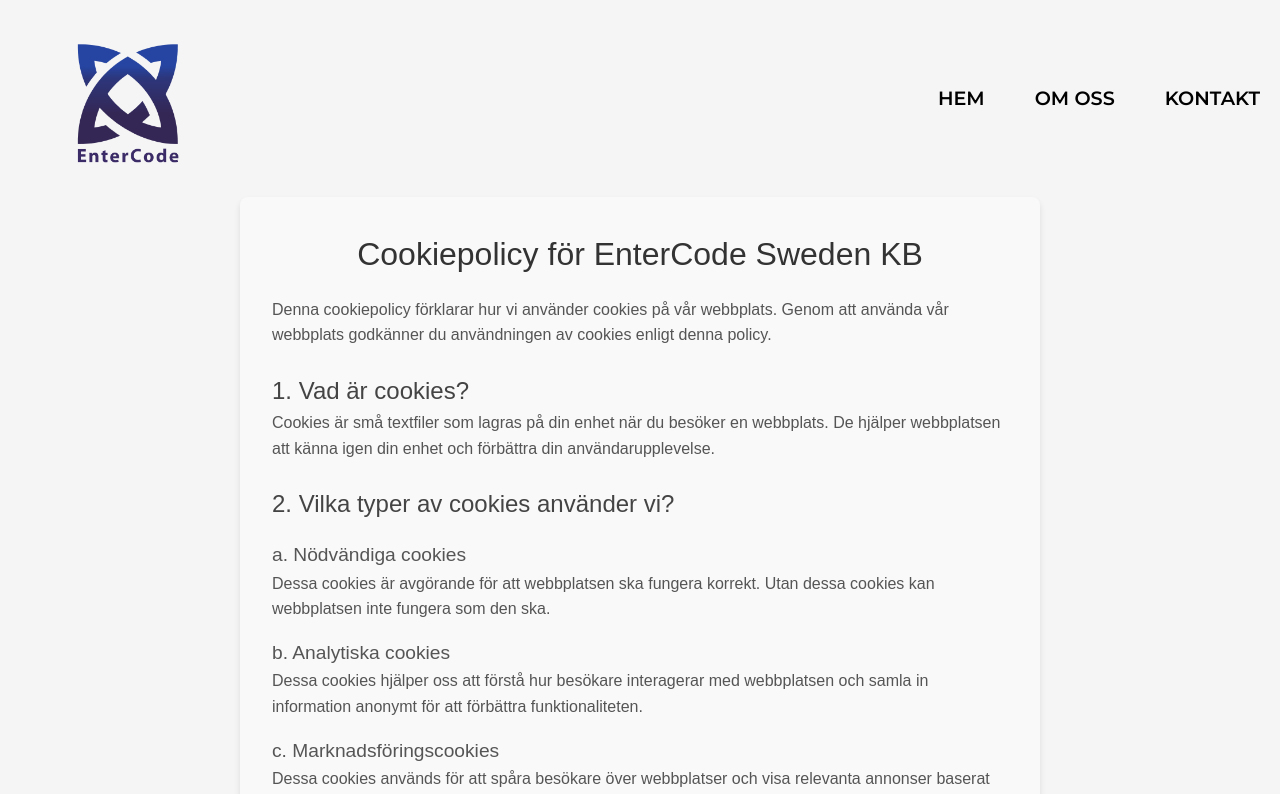
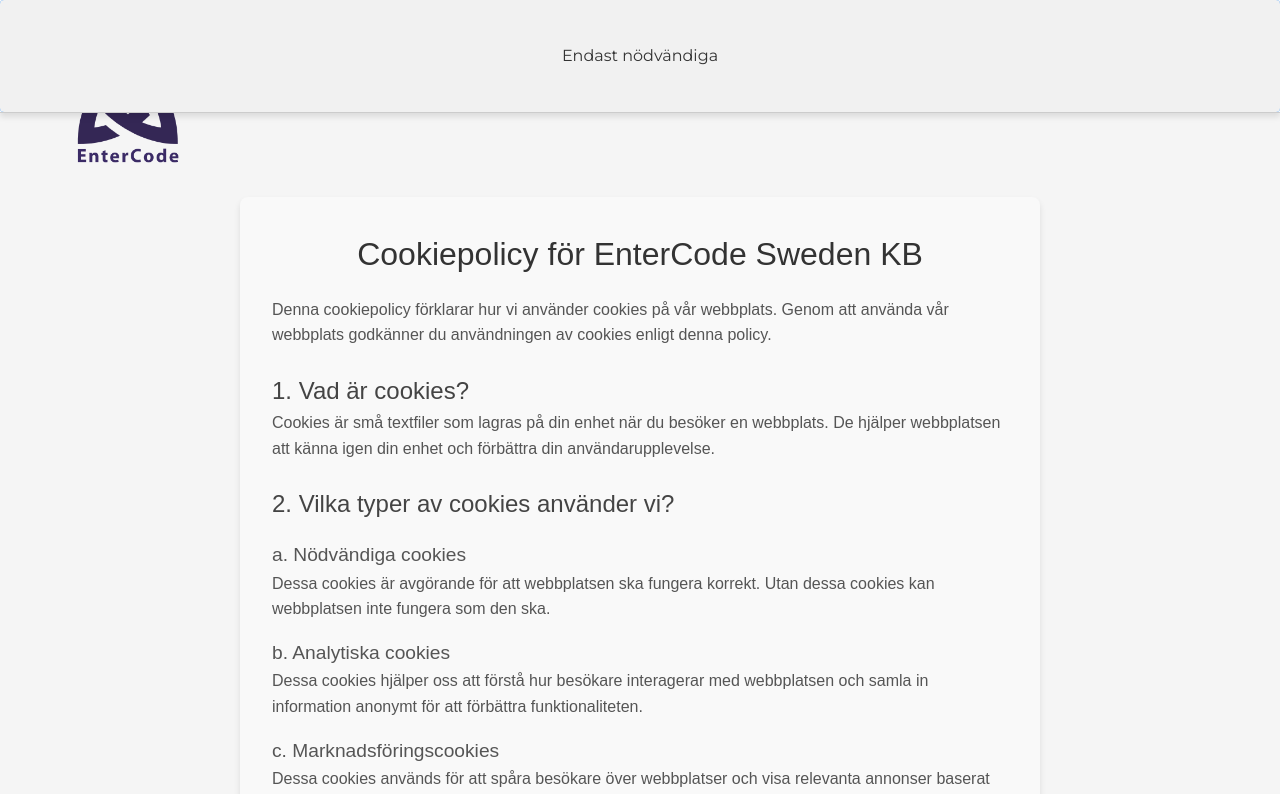
Before and after one commit to EnterCodeKB/entercode-web, a Next.js app: page /cookie-policy in a window 1280 px wide. Shown: the top 794 px of the page. Built offline with nearby package versions, Linux system fonts and the light colour scheme.

Commit message:
cookiebanner

```diff
--- a/app/components/CookieBanner.js
+++ b/app/components/CookieBanner.js
@@ -2,6 +2,8 @@
 
 import React, { useState, useEffect } from "react";
 import styles from "../styles/CookieBanner.module.css";
+
+
 
 const CookieBanner = () => {
   const [isVisible, setIsVisible] = useState(false);
@@ -18,29 +20,29 @@
     // Spara användarens val
     localStorage.setItem("cookiePreference", "all");
     setIsVisible(false);
+    console.log("Alla cookies är accepterade!");
   };
 
   const handleAcceptNecessary = () => {
     // Spara användarens val
     localStorage.setItem("cookiePreference", "necessary");
     setIsVisible(false);
+    console.log("Endast nödvändiga cookies är accepterade!");
   };
 
-  if (!isVisible) return null; // Visa inte bannern om användaren redan valt
+  if (!isVisible) return null; // Om bannern inte ska visas, returnera ingenting
 
   return (
     <div className={styles.banner}>
       <p>
-        Vi använder cookies för att förbättra din upplevelse. Genom att klicka på
-        "Acceptera alla" godkänner du alla cookies, eller så kan du välja att bara
-        acceptera nödvändiga cookies.
+        Vi använder cookies för att förbättra din upplevelse. Klicka på "Acceptera alla" för att godkänna alla cookies, eller välj "Endast nödvändiga" för att begränsa cookies.
       </p>
       <div className={styles.buttons}>
         <button onClick={handleAcceptAll} className={styles.acceptAll}>
           Acceptera alla
         </button>
         <button onClick={handleAcceptNecessary} className={styles.acceptNecessary}>
-          Acceptera endast nödvändiga
+          Endast nödvändiga
         </button>
       </div>
     </div>
--- a/app/layout.jsx
+++ b/app/layout.jsx
@@ -5,6 +5,8 @@
 import Footer from "./components/Footer";
 import Nav from "./components/Navbar";
 import BackgroundWrapper from "./components/BackgroundWrapper";
+import CookieBanner from "./components/CookieBanner"; // Anpassa sökvägen
+
 
 export default function RootLayout({ children }) {
   return (
@@ -28,7 +30,12 @@
       <body>
         <BackgroundWrapper>
           <Nav />
-          <main className="relative">{children}</main>
+          <CookieBanner /> {/* Placera CookieBanner här för att visa den högst upp */}
+
+          <main className="relative">{children}
+
+</main>
+
         </BackgroundWrapper>
         <Footer />
       </body>
--- a/app/styles/CookieBanner.module.css
+++ b/app/styles/CookieBanner.module.css
@@ -1,11 +1,12 @@
 .banner {
   position: fixed;
-  bottom: 0;
+  top: 0;
+  left: 0;
   width: 100%;
   background-color: #f9f9f9;
-  border-top: 1px solid #ccc;
-  padding: 1rem;
-  box-shadow: 0 -2px 6px rgba(0, 0, 0, 0.1);
+  border-bottom: 1px solid #ccc;
+  padding: 1.5rem;
+  box-shadow: 0 4px 6px rgba(0, 0, 0, 0.1);
   z-index: 1000;
   text-align: center;
 }
@@ -21,6 +22,7 @@
   justify-content: center;
   gap: 1rem;
 }
+
 
 .acceptAll,
 .acceptNecessary {
```
